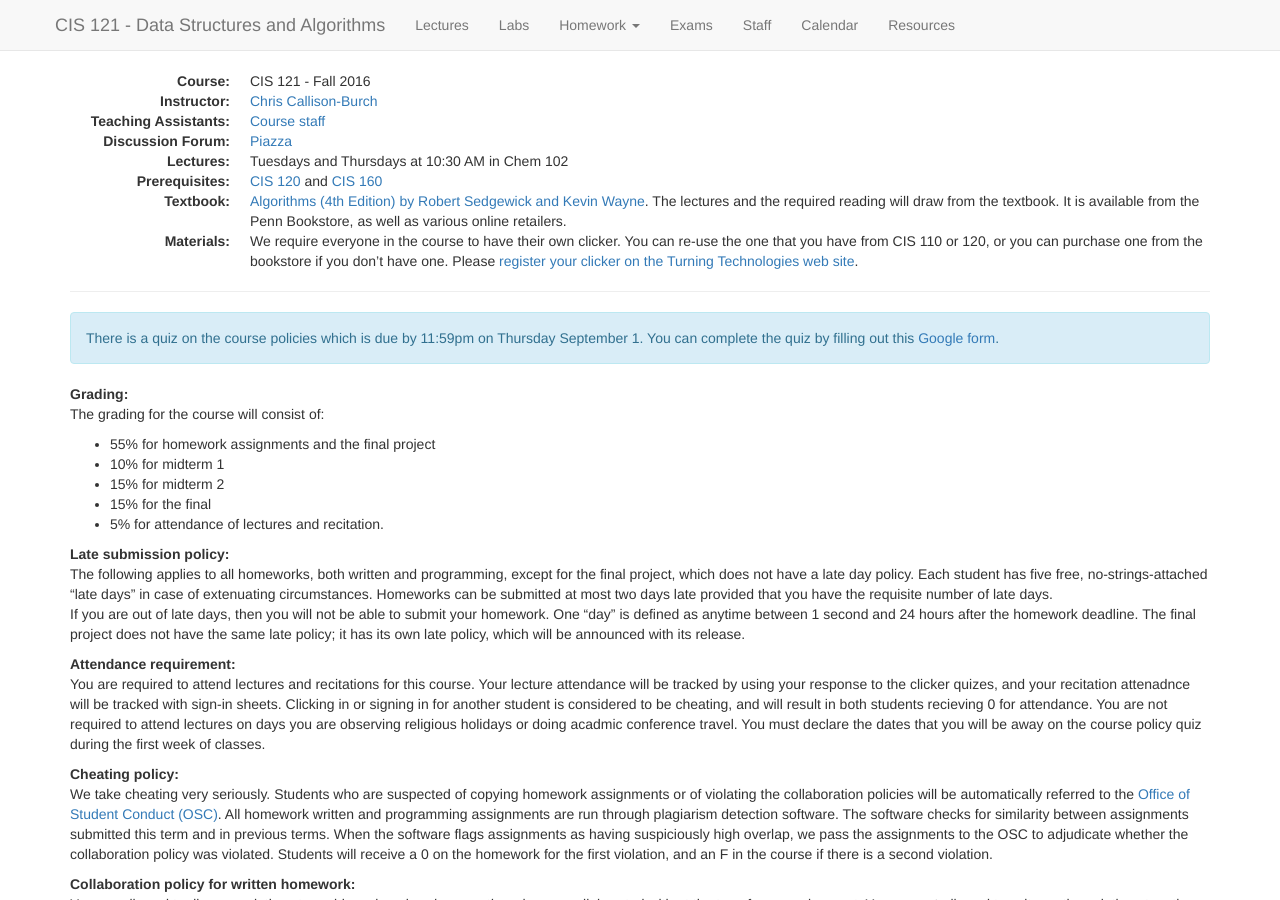
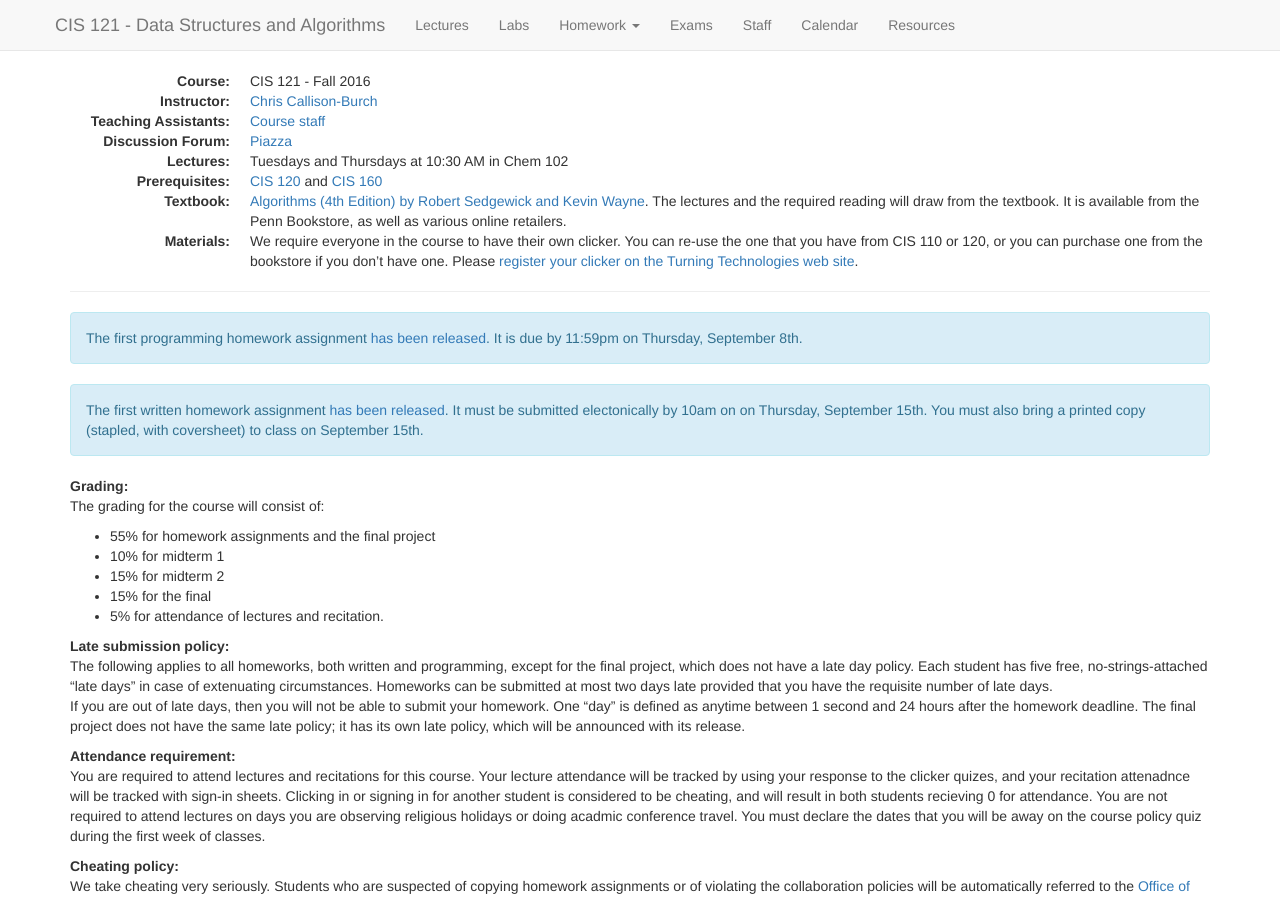
Before and after one commit to vikramkh/course-website-16fa, a Jekyll site: the page built from index.md, in a window 1280 px wide and 900 px high. Built offline with Jekyll 4.4.1, drawn with Linux system fonts in a browser that asks for light colours; nearby versions of some CDN libraries.

Commit message:
Current HWs.

```diff
--- a/index.md
+++ b/index.md
@@ -33,7 +33,11 @@ Materials:
 ---
 
 <div class="alert alert-info">
-There is a quiz on the course policies which is due by 11:59pm on Thursday September 1.  You can complete the quiz by filling out this <a href="https://docs.google.com/forms/d/e/1FAIpQLSc7WvRCIInG4CiCt2y8TscGmLhSOp9lRBOYDMQ3P-dAFTCBoQ/viewform">Google form</a>.
+The first programming homework assignment <a href="homework.html">has been released</a>. It is due by 11:59pm on Thursday, September 8th.
+</div>
+
+<div class="alert alert-info">
+The first written homework assignment <a href="homework.html">has been released</a>. It must be submitted electonically by 10am on on Thursday, September 15th.  You must also bring a printed copy (stapled, with coversheet) to class on September 15th.
 </div>
 
 Grading:
```
